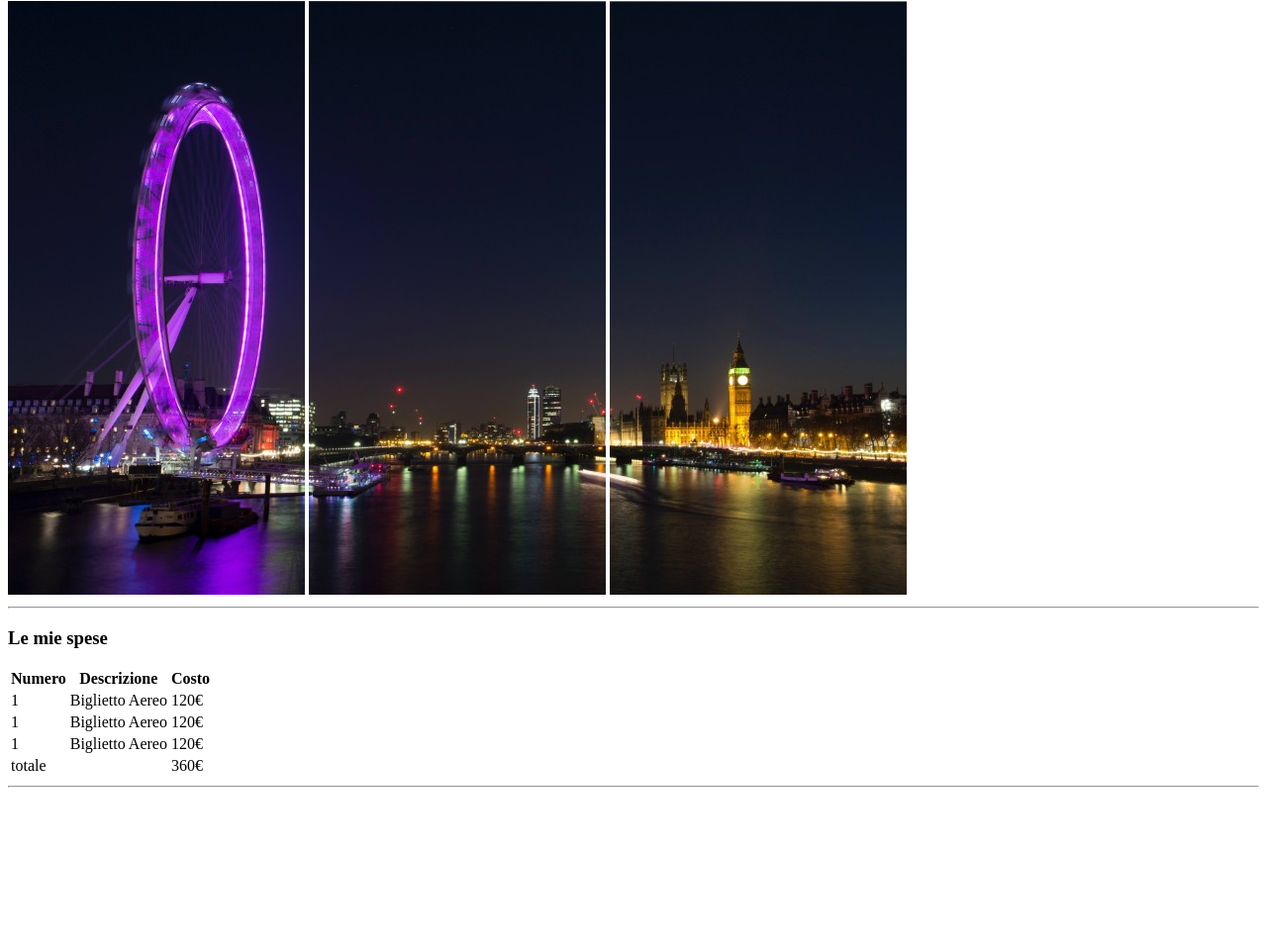
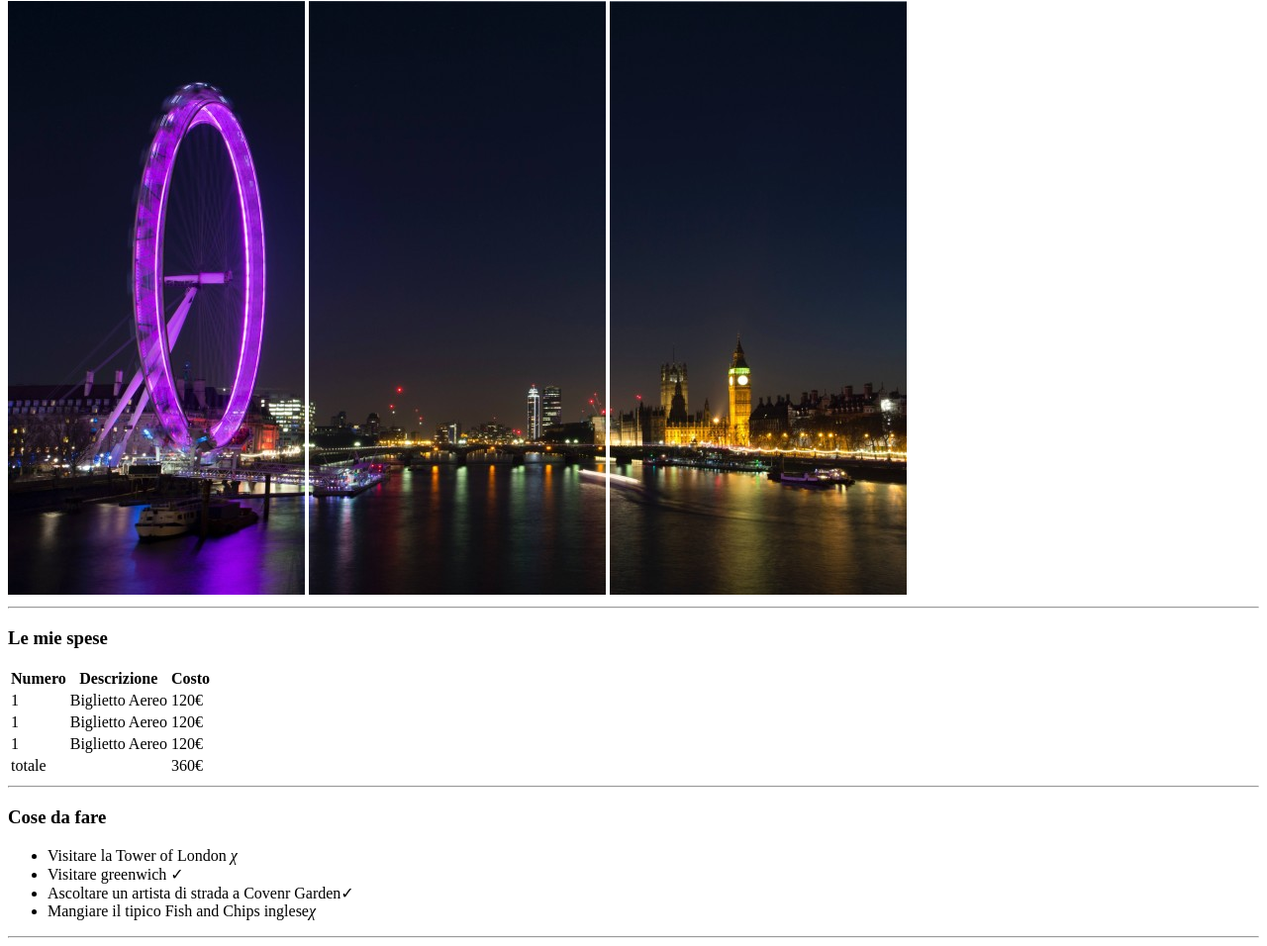
Before and after one commit to andrea-mosca/html-london-trip, a plain HTML site: page index.html in a window 1280 px wide. Shown: the part 79-1035 px from the top of the page at 99% size. Before the commit the page ends 883 px from the top, so only its background shows below. Drawn offline with Linux system fonts and the light colour scheme.

Commit message:
cose da fare

```diff
--- a/index.html
+++ b/index.html
@@ -41,8 +41,14 @@
 
     </table>
     <hr>
-
-
+<h3>Cose da fare</h3>
+<ul>
+    <li>Visitare la Tower of London <em>&chi;</em></li>
+    <li>Visitare greenwich &check;</li>
+    <li>Ascoltare un artista di strada a Covenr Garden&check;</li>
+    <li>Mangiare il tipico Fish and Chips inglese<em>&chi;</em></li>
+</ul>
+<hr>
 
 
 
```
